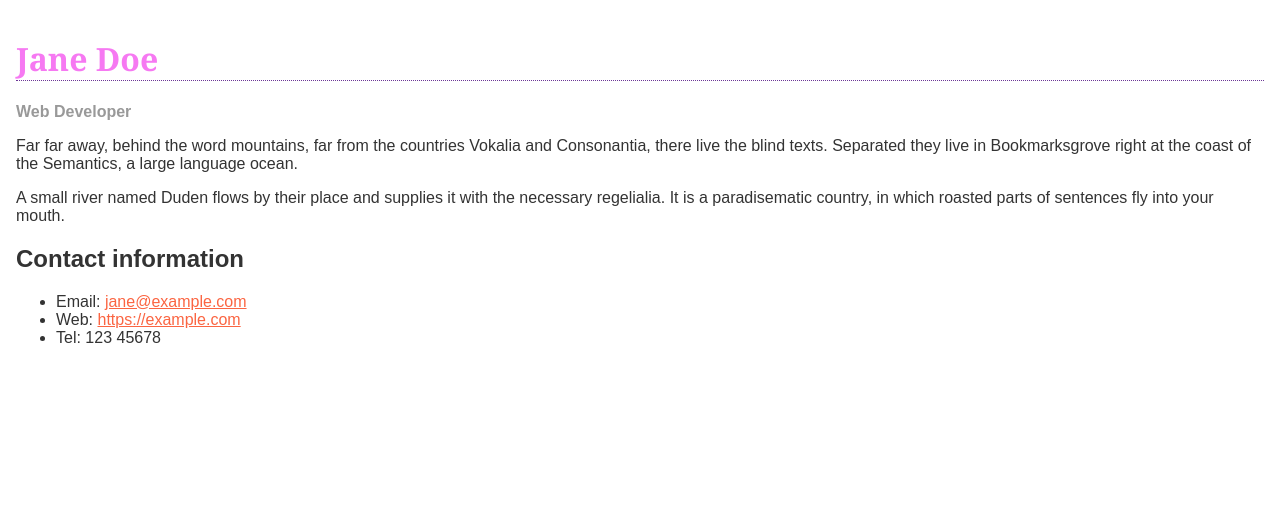
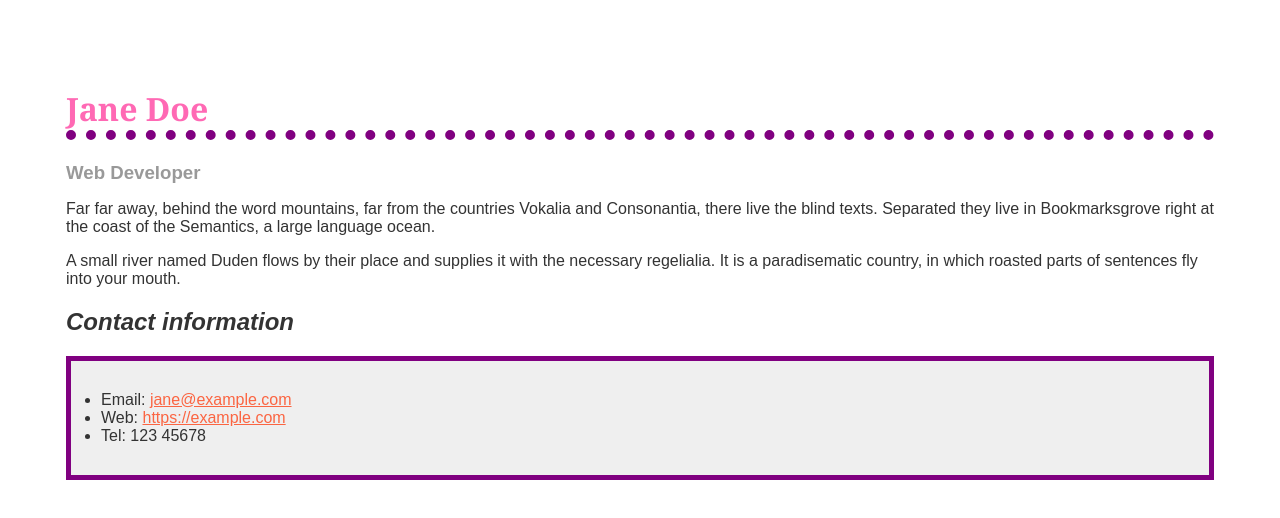
Before and after one commit to alca8781/alca8781.github.io, a plain HTML site: page ica/ica5.html in a window 1280 px wide. Drawn offline with Linux system fonts and the light colour scheme.

Commit message:
push ica5

```diff
--- a/ica/ica5.html
+++ b/ica/ica5.html
@@ -5,6 +5,9 @@
     <meta name="viewport" content="width=device-width" />
     <title>Formatting a biography</title>
     <style>
+      html{
+        margin: 50px;
+      }
       body {
         background-color: #fff;
         color: #333;
@@ -14,19 +17,21 @@
       }
 
       h1 {
-        color: #f679f2;
+        color: hotpink;
         font-size: 2em;
         font-family: Georgia, "Times New Roman", Times, serif;
-        border-bottom: 1px dotted #6c3797;
+        border-bottom: 10px dotted purple;
       }
 
       h2 {
         font-size: 1.5em;
+        font-style: italic;
       }
 
       .job-title {
         color: #999999;
         font-weight: bold;
+        font-size: 14pt;
       }
 
       a:link,
@@ -36,7 +41,15 @@
 
       a:hover {
         text-decoration: none;
+        color: green;
       }
+
+      ul{
+        background-color: #eeee;
+        border: 5px solid purple;
+        padding: 30px;
+      }
+
     </style>
   </head>
 
```
